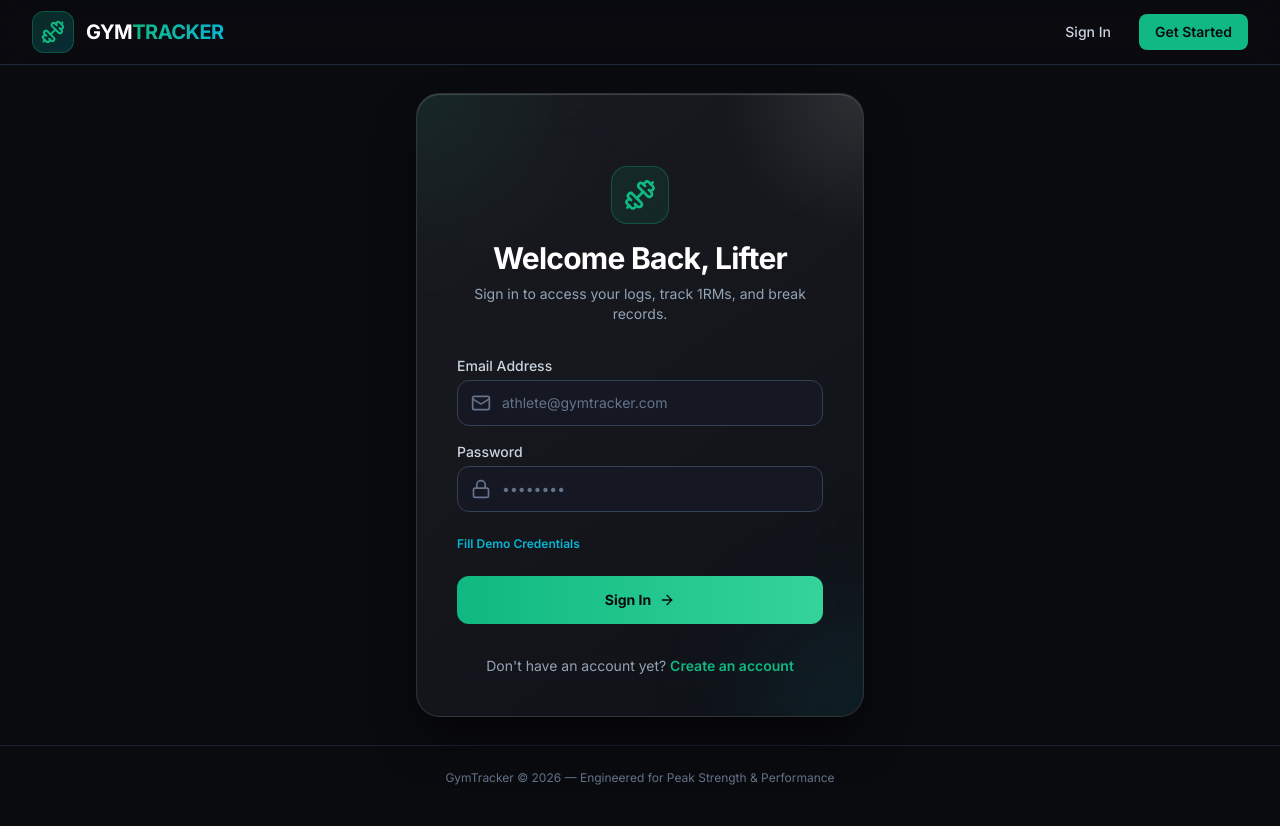
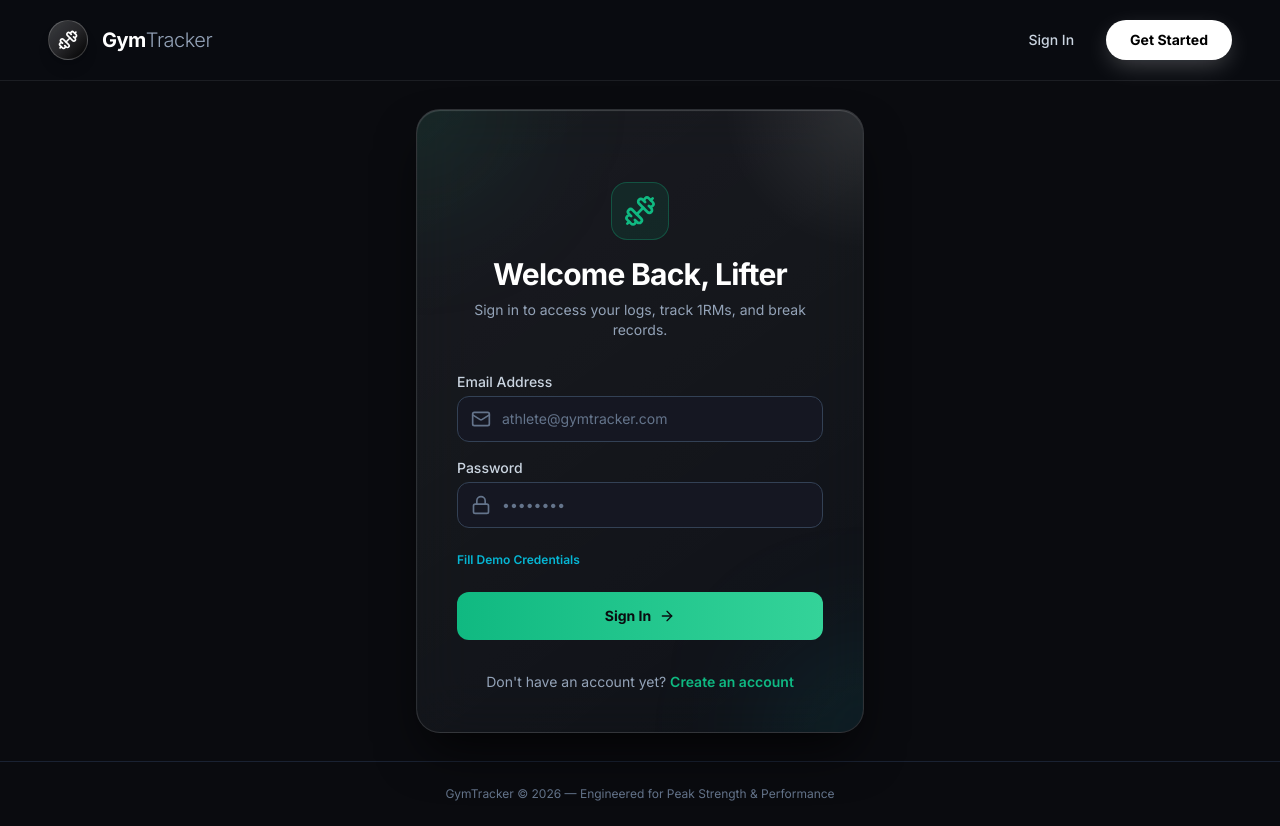
Before and after one commit to SatyamSingh-16/GymTracker, a React (Vite) app in the folder frontend/: page /login in a window 1280 px wide. Built offline with nearby package versions, Linux system fonts and the light colour scheme.

Commit message:
fix(navbar): ensure high-contrast black text on white Get Started and Sign Up buttons

```diff
--- a/frontend/src/components/layout/Navbar.tsx
+++ b/frontend/src/components/layout/Navbar.tsx
@@ -22,22 +22,22 @@ export const Navbar: React.FC = () => {
   ];
 
   return (
-    <nav className="sticky top-0 z-50 bg-dark-900/80 backdrop-blur-md border-b border-slate-800">
-      <div className="max-w-7xl mx-auto px-4 sm:px-6 lg:px-8">
-        <div className="flex items-center justify-between h-16">
-          {/* Brand Logo */}
-          <Link to="/" className="flex items-center space-x-3 group">
-            <div className="p-2 rounded-xl bg-gradient-to-br from-brand-emerald/20 to-brand-cyan/20 border border-brand-emerald/30 group-hover:border-brand-emerald transition-colors">
-              <Dumbbell className="w-6 h-6 text-brand-emerald group-hover:scale-110 transition-transform" />
+    <nav className="sticky top-0 z-50 bg-[#0a0c12]/75 backdrop-blur-2xl border-b border-white/[0.08] transition-all">
+      <div className="max-w-[1440px] mx-auto px-6 sm:px-10 lg:px-12">
+        <div className="flex items-center justify-between h-20">
+          {/* Brand Logo - Minimalist Sphere & Text */}
+          <Link to="/" className="flex items-center space-x-3.5 group">
+            <div className="w-10 h-10 rounded-full bg-gradient-to-br from-white/20 via-zinc-800 to-black border border-white/20 shadow-lg flex items-center justify-center group-hover:border-white/40 transition-all">
+              <Dumbbell className="w-5 h-5 text-white group-hover:scale-110 transition-transform" />
             </div>
-            <span className="text-xl font-extrabold tracking-tight text-white font-sans">
-              GYM<span className="text-transparent bg-clip-text bg-gradient-to-r from-brand-emerald to-brand-cyan">TRACKER</span>
+            <span className="text-xl font-bold tracking-tight text-white font-sans">
+              Gym<span className="text-slate-400 font-light">Tracker</span>
             </span>
           </Link>
 
-          {/* Desktop Navigation */}
+          {/* Desktop Navigation - Pill Bar */}
           {token && (
-            <div className="hidden md:flex items-center space-x-1">
+            <div className="hidden md:flex items-center space-x-1.5 p-1.5 rounded-full bg-white/[0.04] border border-white/[0.08] backdrop-blur-xl">
               {navLinks.map((link) => {
                 const Icon = link.icon;
                 const isActive = location.pathname === link.path;
@@ -45,10 +45,10 @@ export const Navbar: React.FC = () => {
                   <Link
                     key={link.path}
                     to={link.path}
-                    className={`flex items-center space-x-2 px-3 py-2 rounded-lg text-sm font-medium transition-all ${
+                    className={`flex items-center space-x-2 px-4 py-2 rounded-full text-sm font-medium transition-all ${
                       isActive
-                        ? 'bg-brand-emerald/10 text-brand-emerald border border-brand-emerald/20 shadow-glow-emerald'
-                        : 'text-slate-400 hover:text-white hover:bg-dark-800'
+                        ? 'bg-white/15 text-white border border-white/20 shadow-sm'
+                        : 'text-slate-400 hover:text-white hover:bg-white/[0.06]'
                     }`}
                   >
                     <Icon className="w-4 h-4" />
@@ -60,20 +60,20 @@ export const Navbar: React.FC = () => {
           )}
 
           {/* Auth Controls */}
-          <div className="hidden md:flex items-center space-x-4">
+          <div className="hidden md:flex items-center space-x-3.5">
             {token && user ? (
               <div className="flex items-center space-x-3">
-                <div className="flex items-center space-x-2 px-3 py-1.5 rounded-lg bg-dark-800 border border-slate-800">
-                  <div className="w-7 h-7 rounded-full bg-brand-emerald/20 flex items-center justify-center text-brand-emerald font-bold text-xs border border-brand-emerald/30">
+                <div className="flex items-center space-x-2.5 px-3.5 py-1.5 rounded-full bg-white/[0.05] border border-white/[0.1] text-sm text-slate-200">
+                  <div className="w-6 h-6 rounded-full bg-gradient-to-tr from-zinc-700 to-zinc-900 border border-white/20 flex items-center justify-center text-white font-bold text-xs">
                     {user.name.charAt(0).toUpperCase()}
                   </div>
-                  <span className="text-sm font-medium text-slate-300 max-w-[120px] truncate">
+                  <span className="font-medium max-w-[130px] truncate text-slate-300">
                     {user.name}
                   </span>
                 </div>
                 <button
                   onClick={handleLogout}
-                  className="flex items-center space-x-1.5 px-3 py-1.5 rounded-lg text-sm text-slate-400 hover:text-red-400 hover:bg-red-500/10 transition-colors border border-transparent hover:border-red-500/20"
+                  className="flex items-center space-x-1.5 px-3.5 py-2 rounded-full text-xs font-medium text-slate-400 hover:text-white hover:bg-white/[0.06] border border-transparent hover:border-white/10 transition-colors"
                   title="Sign out"
                 >
                   <LogOut className="w-4 h-4" />
@@ -84,13 +84,13 @@ export const Navbar: React.FC = () => {
               <div className="flex items-center space-x-3">
                 <Link
                   to="/login"
-                  className="px-4 py-2 rounded-lg text-sm font-medium text-slate-300 hover:text-white hover:bg-dark-800 transition-colors"
+                  className="px-5 py-2.5 rounded-full text-sm font-medium text-slate-300 hover:text-white hover:bg-white/[0.06] transition-colors"
                 >
                   Sign In
                 </Link>
                 <Link
                   to="/register"
-                  className="px-4 py-2 rounded-lg text-sm font-semibold text-dark-900 bg-brand-emerald hover:bg-emerald-400 transition-colors shadow-glow-emerald"
+                  className="px-6 py-2.5 rounded-full text-sm font-bold text-black !text-black bg-white hover:bg-slate-200 transition-all shadow-pill-white btn-white"
                 >
                   Get Started
                 </Link>
@@ -102,7 +102,7 @@ export const Navbar: React.FC = () => {
           <div className="md:hidden flex items-center">
             <button
               onClick={() => setMobileMenuOpen(!mobileMenuOpen)}
-              className="p-2 rounded-lg text-slate-400 hover:text-white hover:bg-dark-800 focus:outline-none"
+              className="p-2.5 rounded-2xl bg-white/[0.05] border border-white/10 text-slate-300 hover:text-white focus:outline-none"
             >
               {mobileMenuOpen ? <X className="w-6 h-6" /> : <Menu className="w-6 h-6" />}
             </button>
@@ -112,7 +112,7 @@ export const Navbar: React.FC = () => {
 
       {/* Mobile menu dropdown */}
       {mobileMenuOpen && (
-        <div className="md:hidden bg-dark-900 border-b border-slate-800 px-4 pt-2 pb-4 space-y-1">
+        <div className="md:hidden bg-[#0c0e14]/95 backdrop-blur-2xl border-b border-white/10 px-6 pt-3 pb-5 space-y-2">
           {token &&
             navLinks.map((link) => {
               const Icon = link.icon;
@@ -122,10 +122,10 @@ export const Navbar: React.FC = () => {
                   key={link.path}
                   to={link.path}
                   onClick={() => setMobileMenuOpen(false)}
-                  className={`flex items-center space-x-3 px-3 py-2.5 rounded-lg text-base font-medium ${
+                  className={`flex items-center space-x-3 px-4 py-3 rounded-2xl text-base font-medium ${
                     isActive
-                      ? 'bg-brand-emerald/10 text-brand-emerald'
-                      : 'text-slate-400 hover:text-white hover:bg-dark-800'
+                      ? 'bg-white/15 text-white border border-white/20'
+                      : 'text-slate-400 hover:text-white hover:bg-white/[0.05]'
                   }`}
                 >
                   <Icon className="w-5 h-5" />
@@ -133,12 +133,12 @@ export const Navbar: React.FC = () => {
                 </Link>
               );
             })}
-          <div className="pt-3 border-t border-slate-800">
+          <div className="pt-3 border-t border-white/10">
             {token && user ? (
               <div className="flex items-center justify-between py-2">
-                <div className="flex items-center space-x-2">
-                  <UserIcon className="w-4 h-4 text-brand-emerald" />
-                  <span className="text-sm text-slate-300">{user.name}</span>
+                <div className="flex items-center space-x-2.5">
+                  <UserIcon className="w-5 h-5 text-slate-300" />
+                  <span className="text-sm text-slate-200 font-medium">{user.name}</span>
                 </div>
                 <button
                   onClick={handleLogout}
@@ -149,18 +149,18 @@ export const Navbar: React.FC = () => {
                 </button>
               </div>
             ) : (
-              <div className="grid grid-cols-2 gap-2 pt-2">
+              <div className="grid grid-cols-2 gap-3 pt-2">
                 <Link
                   to="/login"
                   onClick={() => setMobileMenuOpen(false)}
-                  className="text-center py-2 rounded-lg bg-dark-800 text-sm font-medium text-slate-200"
+                  className="text-center py-2.5 rounded-full bg-white/10 border border-white/15 text-sm font-medium text-white"
                 >
                   Sign In
                 </Link>
                 <Link
                   to="/register"
                   onClick={() => setMobileMenuOpen(false)}
-                  className="text-center py-2 rounded-lg bg-brand-emerald text-sm font-semibold text-dark-900"
+                  className="text-center py-2.5 rounded-full bg-white text-sm font-bold text-black !text-black btn-white"
                 >
                   Sign Up
                 </Link>
```
